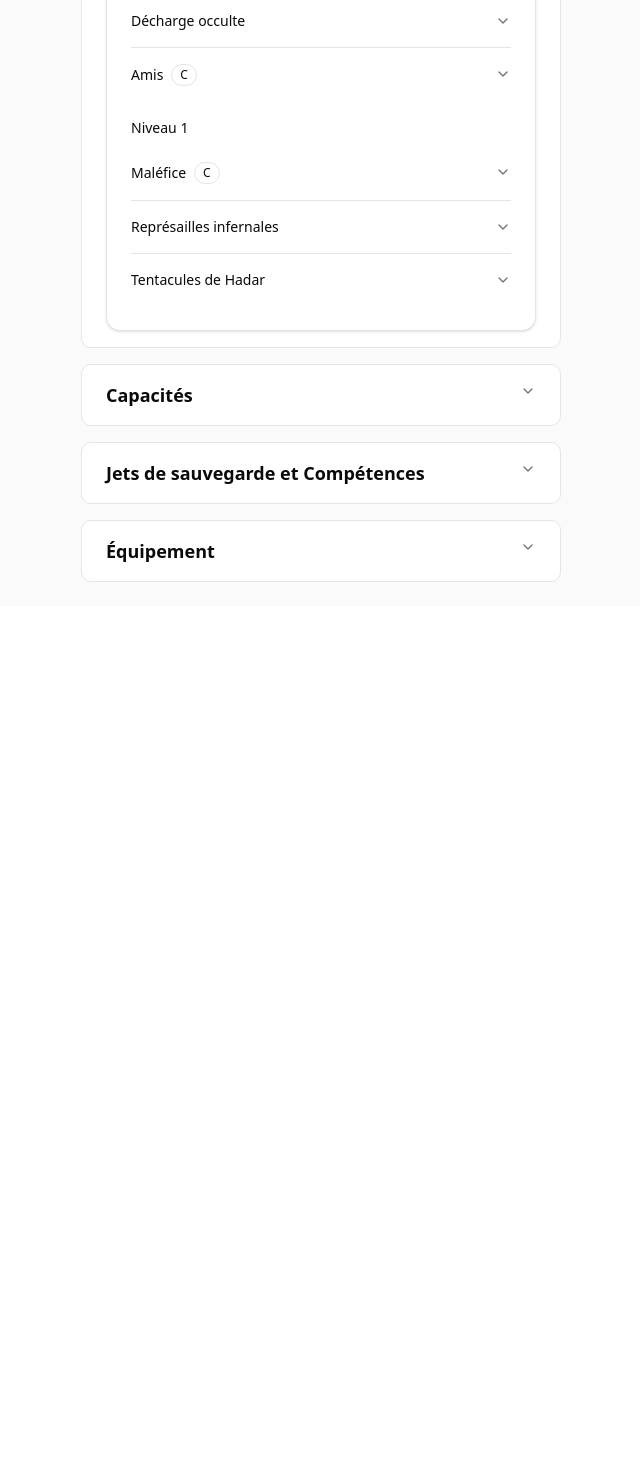
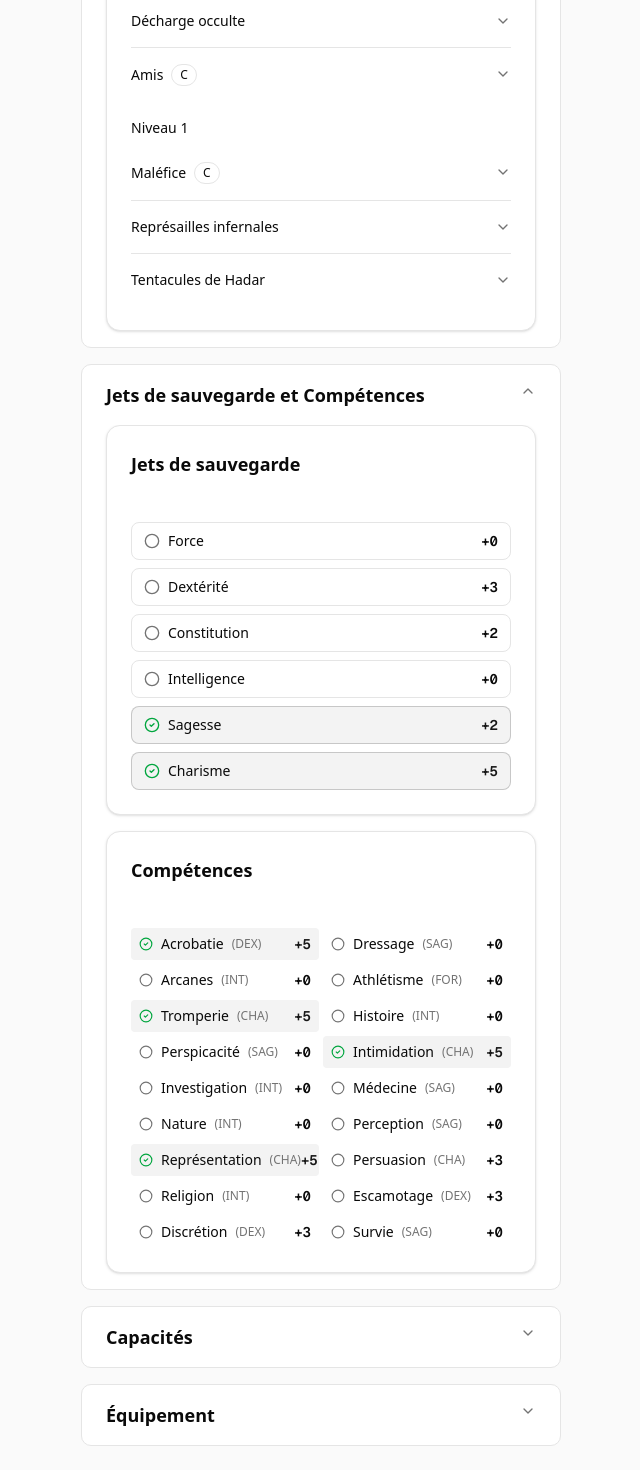
Before and after one commit to aaudelin/boudelard, a Next.js app: page /character/drogo-malaufoie in a window 1280 px wide. Shown: the part 1294-2764 px from the top of the page, without its empty margins (319-959 px from the left). Before the commit the page ends 1900 px from the top, so only its background shows below. Built offline with nearby package versions, Linux system fonts and the light colour scheme.

Commit message:
design: improvements

```diff
--- a/app/character/[name]/page.tsx
+++ b/app/character/[name]/page.tsx
@@ -68,7 +68,7 @@ export default async function CharacterPage({ params }: CharacterPageProps) {
 
           <Accordion
             type="multiple"
-            defaultValue={["attacks", "spells"]}
+            defaultValue={["attacks", "spells", "saves-skills"]}
             className="space-y-4"
           >
             <AccordionItem value="attacks" className="border-none">
@@ -91,16 +91,6 @@ export default async function CharacterPage({ params }: CharacterPageProps) {
               </div>
             </AccordionItem>
 
-            <AccordionItem value="features" className="border-none">
-              <div className="rounded-lg border bg-card">
-                <AccordionTrigger className="px-6 py-4 hover:no-underline">
-                  <span className="text-lg font-semibold">Capacités</span>
-                </AccordionTrigger>
-                <AccordionContent className="px-6 pb-4">
-                  <FeaturesTraits features={character.featuresAndTraits} />
-                </AccordionContent>
-              </div>
-            </AccordionItem>
 
             <AccordionItem value="saves-skills" className="border-none">
               <div className="rounded-lg border bg-card">
@@ -117,6 +107,18 @@ export default async function CharacterPage({ params }: CharacterPageProps) {
                 </AccordionContent>
               </div>
             </AccordionItem>
+
+            <AccordionItem value="features" className="border-none">
+              <div className="rounded-lg border bg-card">
+                <AccordionTrigger className="px-6 py-4 hover:no-underline">
+                  <span className="text-lg font-semibold">Capacités</span>
+                </AccordionTrigger>
+                <AccordionContent className="px-6 pb-4">
+                  <FeaturesTraits features={character.featuresAndTraits} />
+                </AccordionContent>
+              </div>
+            </AccordionItem>
+
 
             <AccordionItem value="equipment" className="border-none">
               <div className="rounded-lg border bg-card">
--- a/components/character/saving-throws.tsx
+++ b/components/character/saving-throws.tsx
@@ -24,7 +24,7 @@ export function SavingThrows({ savingThrows }: SavingThrowsProps) {
         <CardTitle className="text-lg">Jets de sauvegarde</CardTitle>
       </CardHeader>
       <CardContent>
-        <div className="grid grid-cols-2 gap-2">
+        <div className="grid grid-cols-1 gap-2">
           {abilityKeys.map((key) => {
             const save = savingThrows[key];
             return (
```
